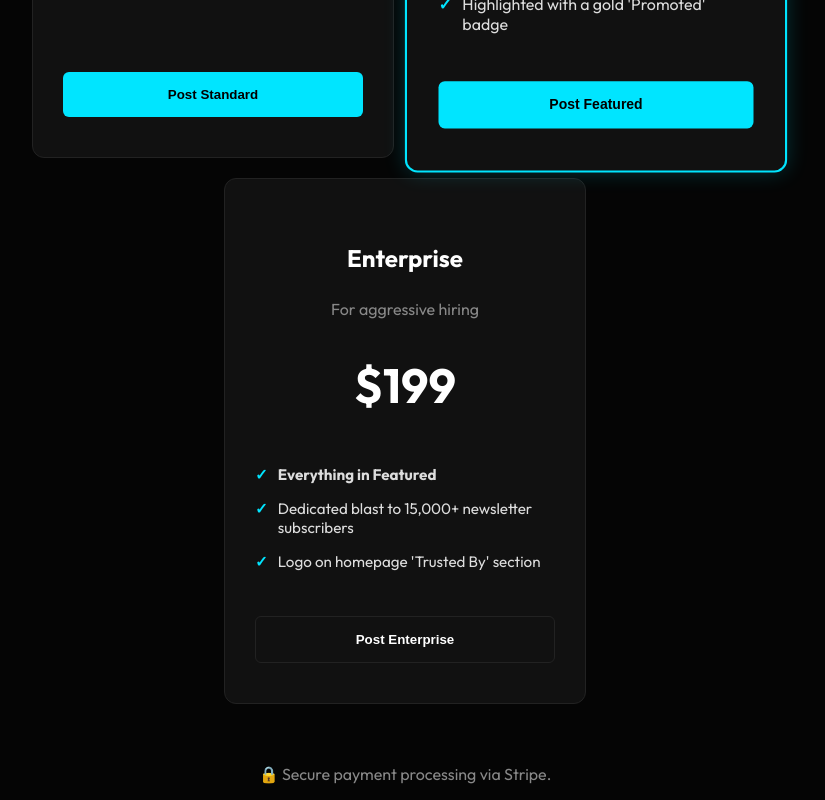
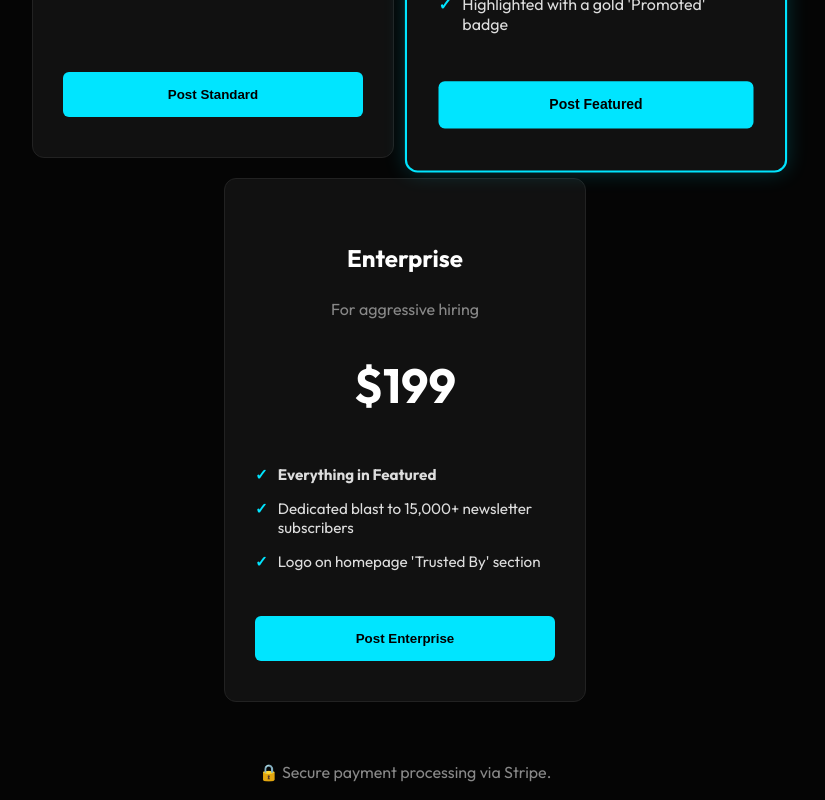
Before and after one commit to Vatel77/Remote-AI-jobs, a Next.js app: page /en/post-job in a window 1280 px wide. Shown: the part 797-1597 px from the top of the page, without its empty margins (235-1060 px from the left). Built offline with nearby package versions, Linux system fonts and the light colour scheme.

Commit message:
Update page.tsx

```diff
--- a/src/app/[lang]/post-job/page.tsx
+++ b/src/app/[lang]/post-job/page.tsx
@@ -58,7 +58,7 @@ export default function PostJob(props: { params: Promise<{ lang: string }> }) {
             <li>{dict.enterprise.f3}</li>
           </ul>
           <Link href="https://buy.stripe.com/7sY9AT0PtaQQa7q5zabjW01" target="_blank">
-            <button className="apply-btn" style={{ width: '100%', padding: '15px', background: 'transparent', border: '1px solid var(--border-color)', color: '#fff' }}>Post Enterprise</button>
+            <button className="apply-btn" style={{ width: '100%', padding: '15px' }}>Post Enterprise</button>
           </Link>
         </div>
       </div>
```
